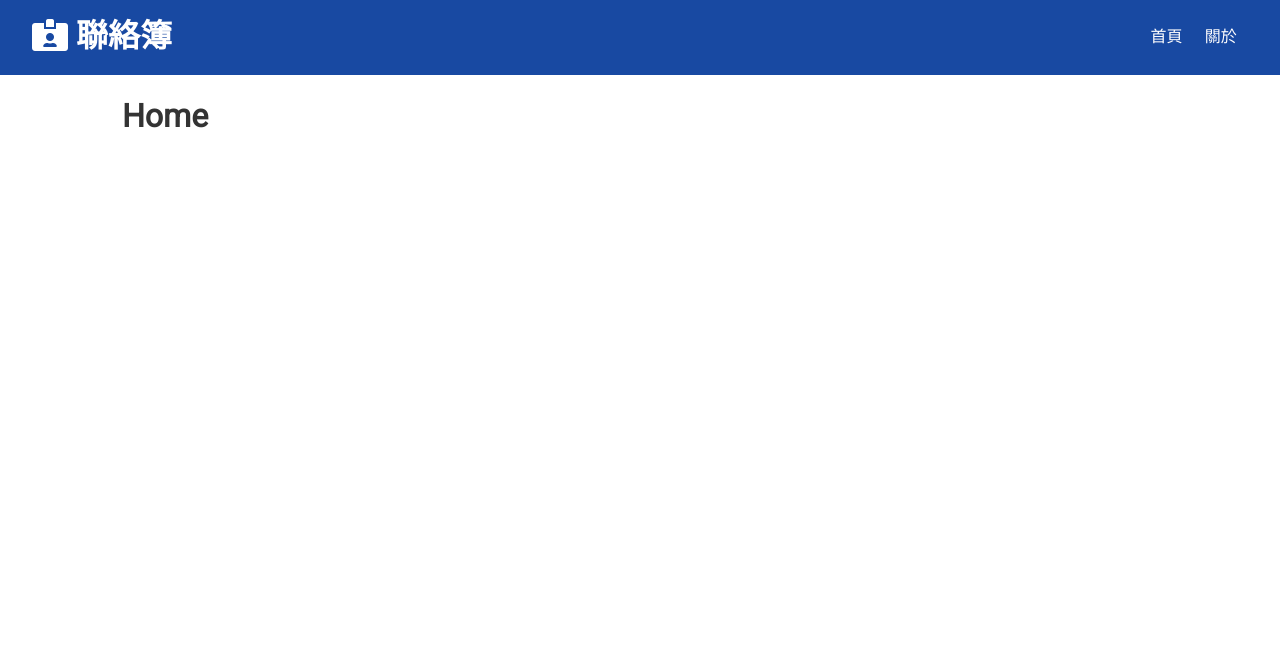
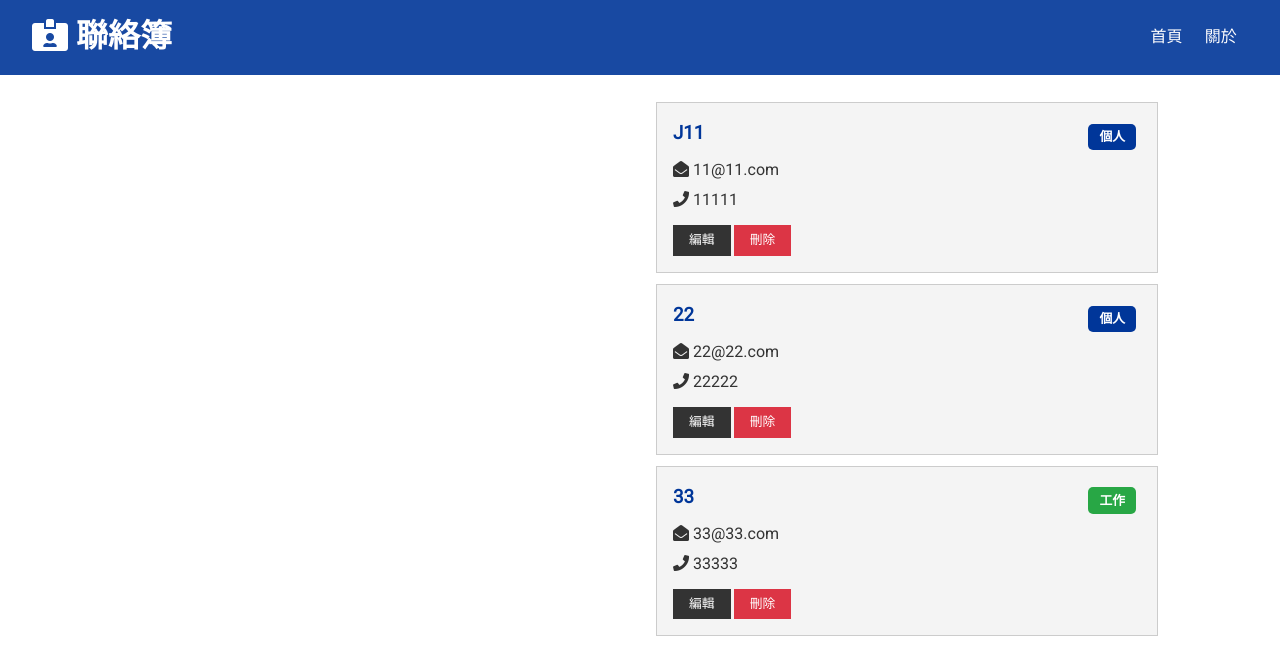
Before and after one commit to Shiou-Ju/contact-keeper-express-server, a React (Create React App) app in the folder client/: page / in a window 1280 px wide. Shown: the top 658 px of the page. Built offline with nearby package versions, Linux system fonts and the light colour scheme.

Commit message:
Add Contacts and its item component

```diff
--- /dev/null
+++ b/client/src/components/contacts/ContactItem.js
@@ -0,0 +1,44 @@
+import React from "react";
+import PropTypes from "prop-types";
+
+export const ContactItem = ({ contact }) => {
+  const { id, name, email, phone, type } = contact;
+  return (
+    <div className="bg-light card">
+      <h3 className="text-primary text-left">
+        {name}{" "}
+        <span
+          style={{ float: "right" }}
+          className={
+            "badge " +
+            (type === "工作" || type === "colleague"
+              ? "badge-success"
+              : "badge-primary")
+          }
+        >
+          {type.charAt(0).toUpperCase() + type.slice(1)}
+        </span>
+      </h3>
+      <ul className="list">
+        {email && (
+          <li>
+            <i className="fas fa-envelope-open"></i> {email}
+          </li>
+        )}
+        {phone && (
+          <li>
+            <i className="fas fa-phone"></i> {phone}
+          </li>
+        )}
+      </ul>
+      <p>
+        <button className="btn btn-dark btn-sm">編輯</button>
+        <button className="btn btn-danger btn-sm">刪除</button>
+      </p>
+    </div>
+  );
+};
+
+ContactItem.propTypes = {
+  contact: PropTypes.object.isRequired,
+};
--- /dev/null
+++ b/client/src/components/contacts/Contacts.js
@@ -0,0 +1,18 @@
+import React, { useContext, Fragment } from "react";
+import ContactContext from "../../context/contact/contactContext";
+import { ContactItem } from "./ContactItem";
+
+export const Contacts = () => {
+  // bring in all states and methods associate with contact context
+  const contactContext = useContext(ContactContext);
+
+  const { contacts } = contactContext;
+
+  return (
+    <Fragment>
+      {contacts.map((contact) => (
+        <ContactItem key={contact.id} contact={contact} />
+      ))}
+    </Fragment>
+  );
+};
--- a/client/src/components/pages/Home.js
+++ b/client/src/components/pages/Home.js
@@ -1,9 +1,15 @@
 import React from "react";
+import { Contacts } from "../contacts/Contacts";
 
 const Home = () => {
   return (
-    <div>
-      <h1>Home</h1>
+    <div className="grid-2">
+      <div>
+        {/* contact form here */}
+      </div>
+      <div>
+        <Contacts/>
+      </div>
     </div>
   );
 };
```
